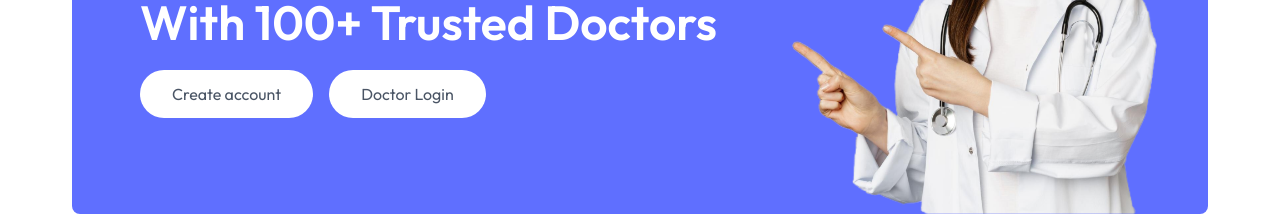
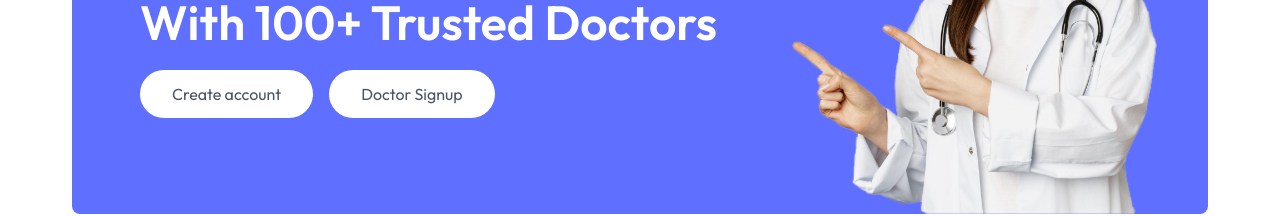
Before and after one commit to Deepanshumelkani77/Prescripto, a React (Vite) app in the folder frontend/: page / in a window 1280 px wide. Shown: the part 1428-1644 px from the top of the page. Built offline with nearby package versions, Linux system fonts and the light colour scheme; no server answers.

Commit message:
state change

```diff
--- a/frontend/src/components/Banner.jsx
+++ b/frontend/src/components/Banner.jsx
@@ -19,7 +19,7 @@ const {setShowLogin,state,setState}=useContext(AppContext)
     </div>
     <div className='flex gap-4'>
     <button onClick={()=>{setShowLogin(true); scrollTo(0,0)}} className='bg-white text-sm sm:text-base text-gray-600 px-8 py-3 rounded-full mt-6 hover:scale-105 transition-all'>Create account</button>
-    <button onClick={()=>{setState("Doctor"); scrollTo(0,0)}} className='bg-white text-sm sm:text-base text-gray-600 px-8 py-3 rounded-full mt-6 hover:scale-105 transition-all'>Doctor Login</button>
+    <button onClick={()=>{setState("Doctor"); scrollTo(0,0)}} className='bg-white text-sm sm:text-base text-gray-600 px-8 py-3 rounded-full mt-6 hover:scale-105 transition-all'>Doctor Signup</button>
 
     </div>
 
--- a/frontend/src/components/Nav.jsx
+++ b/frontend/src/components/Nav.jsx
@@ -1,9 +1,12 @@
 import React, { useContext } from 'react'
 import { assets1 } from '../assets/assets'
 import { StoreContext } from '../context/StoreContext'
+import { useNavigate } from 'react-router-dom'
+import { AppContext } from '../context/AppContext'
 
 function Nav() {
 const {doctor,logout}=useContext(StoreContext)
+const {state,setState}=useContext(AppContext)
 
   return (
     <div className='flex justify-between items-center border-b border-gray-200   py-3  bg-white  h-[9vh]'>
@@ -12,7 +15,7 @@ const {doctor,logout}=useContext(StoreContext)
         <p className='border px-2.5 py-0.5 rounded-full border-gray-500 text-gray-600'>Doctor</p>
       </div>
 {
-doctor?<button onClick={()=>{logout()}} className='bg-[#5f6FFF] text-white text-sm px-10 py-2 rounded-full'>Logout</button> :<button className='bg-[#5f6FFF] text-white text-sm px-10 py-2 rounded-full'>Login</button>
+doctor?<button onClick={()=>{setState('User');logout()}} className='bg-[#5f6FFF] text-white text-sm px-10 py-2 rounded-full'>Logout</button> :<button className='bg-[#5f6FFF] text-white text-sm px-10 py-2 rounded-full'>Login</button>
 
 }
 
```
